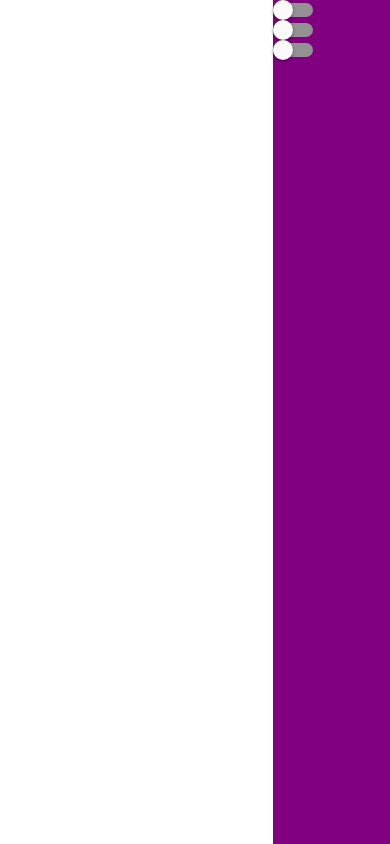
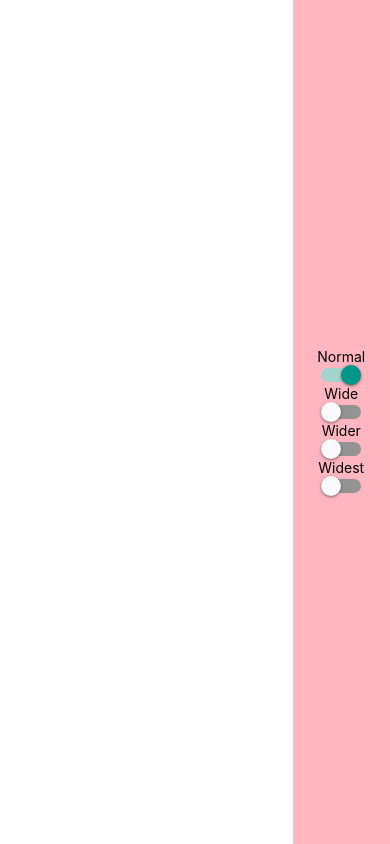
Before and after one commit to Jeanos/Exam1bTeam2, a React Native app: screen / in a window 390 px wide. Built offline with nearby package versions, Linux system fonts and the light colour scheme.

Commit message:
I can activate one switch...but not the others

```diff
--- a/comps/right.js
+++ b/comps/right.js
@@ -4,15 +4,25 @@ import styles from '../styles/rightStyles';
 
 
 function Right(){
+    const statetrue = true;
+    const statefalse = false;
 
 
 
     return(
         <View style={styles.container}>
-
-            <Switch />
-            <Switch />
-            <Switch />
+            <Text> Normal </Text>
+            <Switch
+            value = {statetrue}/>
+            <Text> Wide </Text>
+            <Switch
+            value = {statefalse}/>
+            <Text> Wider </Text>
+            <Switch
+            value = {statefalse}/>
+            <Text> Widest </Text>
+            <Switch
+            value = {statefalse}/>
 
         </View>
     )
--- a/styles/rightStyles.js
+++ b/styles/rightStyles.js
@@ -3,9 +3,11 @@ import {StyleSheet} from 'react-native';
 const styles = StyleSheet.create({
 container: {
 
-    backgroundColor: "purple",
-    marginLeft: "70%",
-    height: "100%"
+    backgroundColor: "lightpink",
+    marginLeft: "75%",
+    height: "100%",
+    alignItems: "center",
+    justifyContent: "center"
 }
 
 
```
